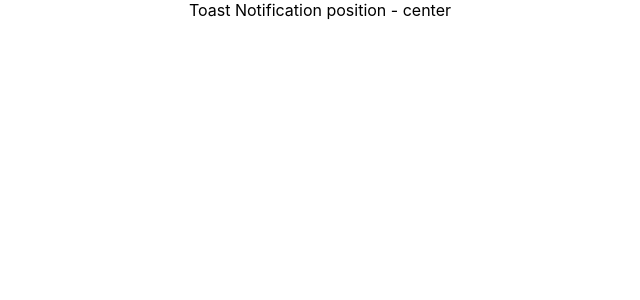
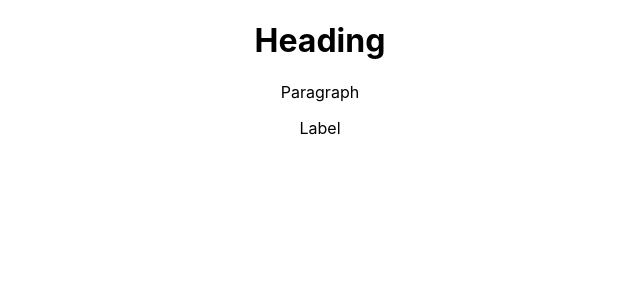
Before and after one commit to danielonsombi/ReactTypeScript, a React (Create React App) app: page / in a window 1280 px wide. Shown: the top 300 px of the page, without its empty margins (320-960 px from the left). Built offline with nearby package versions, Linux system fonts and the light colour scheme.

Commit message:
Extracting a components prop types, wrapping elements, extracting a Components prop types and Polymophic components

```diff
--- a/src/App.tsx
+++ b/src/App.tsx
@@ -22,6 +22,9 @@
 import { List } from './Components/Generics/List';
 import { RandomNumber } from './Components/Restriction/RandomNumber';
 import { Toast } from './Components/Templateliterals/Toast';
+import { CustomButton } from './Components/Html/Button';
+import CustomComponent from './Components/Html/CustomComponent';
+import Text from './Components/Polymorphic/Text';
 
 function App() {
   const personName = {
@@ -45,7 +48,16 @@
   ]
   return (
     <div className="App">
-      <Toast position='center'/>
+      <Text as='h1' size='lg'>Heading</Text>
+      <Text as='p' size='md'>Paragraph</Text>
+      <Text as='label' htmlFor = 'someId' size='sm' color='secondary'>Label</Text>
+
+      {/* <CustomComponent name='Daniel' isLoggedIn/> */}
+      {/* <CustomButton variant='primary' onClick={() => console.log('Clicked')}>
+        Primary Button
+      </CustomButton> */}
+
+      {/* <Toast position='center'/> */}
       {/* <RandomNumber value={10} isPositive/> */}
       {/* <List
         items={['Batman', 'Superman', 'Wonder Woman']}
--- /dev/null
+++ b/src/Components/Html/Button.tsx
@@ -0,0 +1,9 @@
+//Pass in a type that will affect how the button will be styled:
+type ButtonProps = {
+    variant: 'primary' | 'secondary'
+    children: string
+} & Omit<React.ComponentProps<'button'>,'children'>
+
+export const CustomButton = ({ variant, children, ...rest }: ButtonProps) => {
+    return <button className={`class-with-${variant}`} {...rest}>{children}</button>
+}
--- /dev/null
+++ b/src/Components/Html/CustomComponent.tsx
@@ -0,0 +1,16 @@
+//Assume this component need the exact same props of the greet component that accepts three props: name, messageCount, isLoggedIn.
+//Assume we can not export the prop types from the greet component. We can use the React.ComponentProps to extract the props of the greet component:
+//Once extracted, one can then access the same props as those in the greet component.
+
+import React from 'react'
+import { Greet } from '../Greet'
+
+const CustomComponent = (props: React.ComponentProps<typeof Greet>) => {
+  return (
+    <div>
+      {props.name}
+    </div>
+  )
+}
+
+export default CustomComponent
--- /dev/null
+++ b/src/Components/Html/Input.tsx
@@ -0,0 +1,6 @@
+
+type InputProps = React.ComponentProps<'input'>
+
+export const CustomInput = (props: InputProps) => {
+    return <input/>
+}
--- /dev/null
+++ b/src/Components/Polymorphic/Text.tsx
@@ -0,0 +1,26 @@
+import React from 'react'
+
+type TextOwnProps<E extends React.ElementType> = {
+    size?: 'sm' | 'md' | 'lg'
+    color?: 'primary' | 'secondary'
+    children: React.ReactNode
+    as?: E
+}
+
+type TextProps<E extends React.ElementType> = TextOwnProps<E> & Omit<React.ComponentProps<E>, keyof TextOwnProps<E>>
+
+const Text = <E extends React.ElementType = 'div'>({
+    size,
+    color,
+    children,
+    as
+}: TextProps<E>) => {
+    const Component = as || 'div'
+    return (
+        <Component className={`class-with-${size}-${color}`}>
+        {children}
+        </Component>
+    )
+}
+
+export default Text
```
Also changed, not shown: 1 other file (tests, documents, lock files or other folders).
